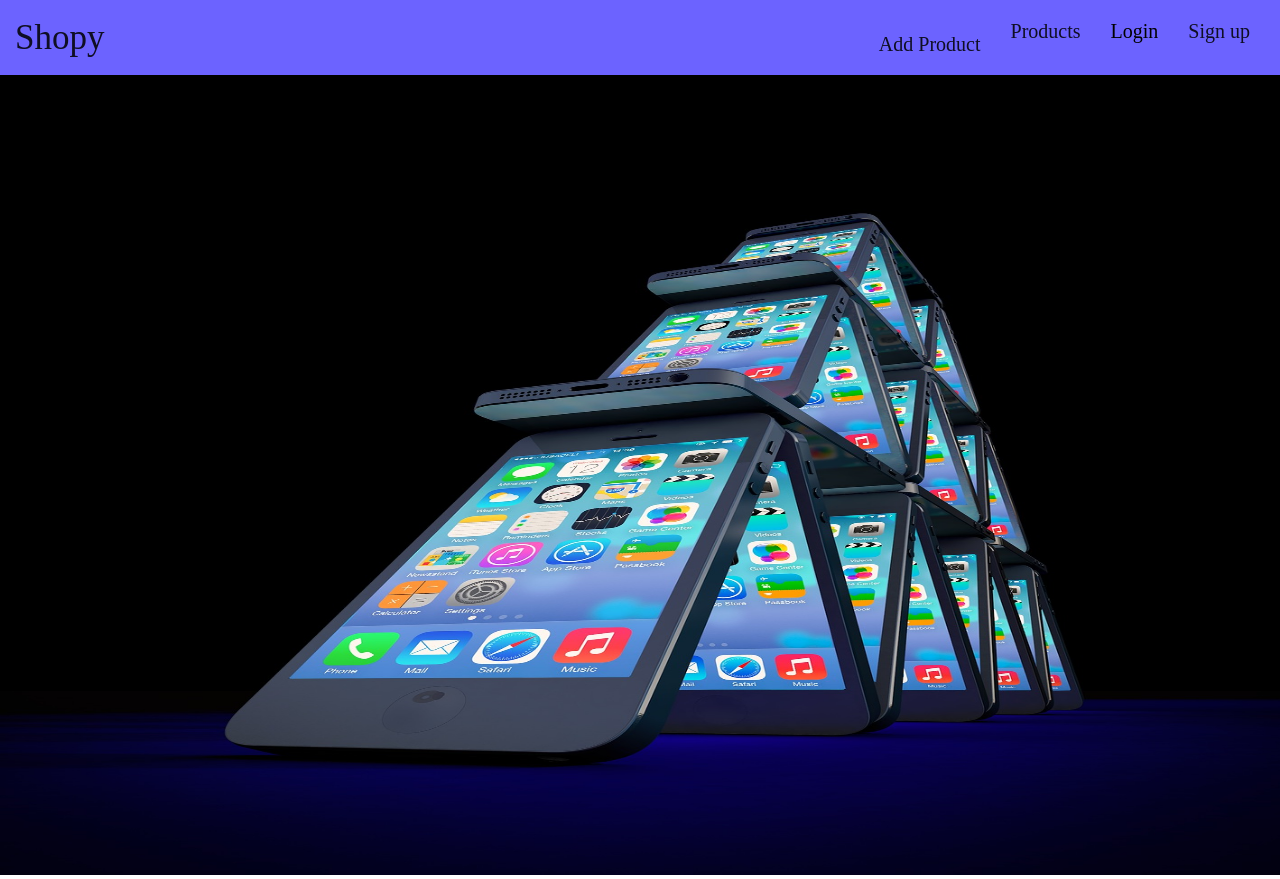
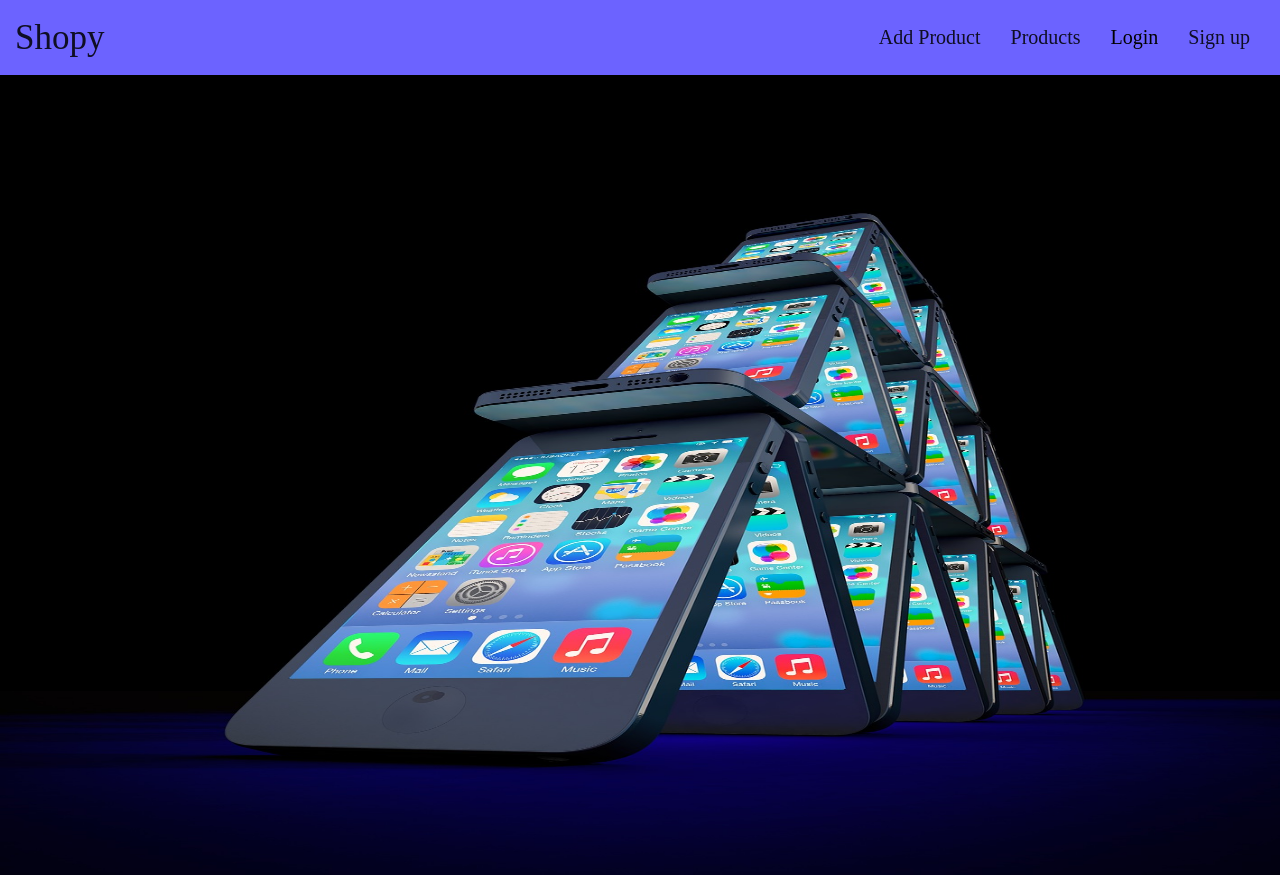
Before and after one commit to bbekhit/E-COMMERCE-REACT-APP, a React app in the folder client/: page / in a window 1280 px wide. Built offline with nearby package versions, Linux system fonts and the light colour scheme.

Commit message:
fix: css adjustments-2

```diff
--- a/client/src/components/Navbar/Navbar.js
+++ b/client/src/components/Navbar/Navbar.js
@@ -40,7 +40,7 @@
           </Link>
         </div>
         <ul className="main-nav">
-          <li style={{ paddingTop: "25px" }}>
+          <li className="first">
             <Link className="link" to="/add-product">
               Add Product
             </Link>
--- a/client/src/components/Navbar/_Navbar.scss
+++ b/client/src/components/Navbar/_Navbar.scss
@@ -78,6 +78,9 @@
       top: 12px;
     }
 
+    .first {
+      padding-top: 25px;
+    }
     .menuBtn {
       display: block;
       position: absolute;
```
